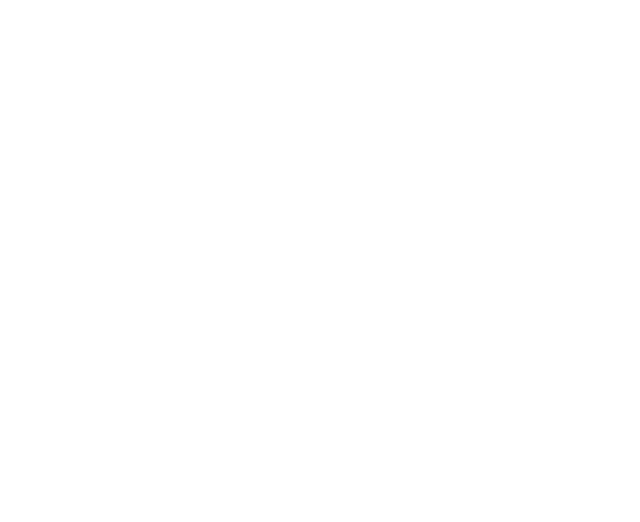
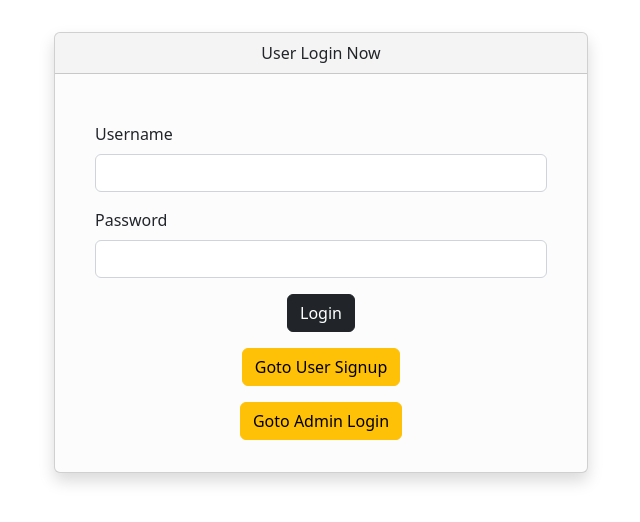
Before and after one commit to hami-r/ShoppingCartNewAngular, an Angular app: page /userlogin in a window 1280 px wide. Before the commit this address led to /. Shown: the top 522 px of the page, without its empty margins (319-959 px from the left). Built offline with nearby package versions, Linux system fonts and the light colour scheme.

Commit message:
user login page with routing

```diff
--- /dev/null
+++ b/src/app/user-login/user-login.component.html
@@ -0,0 +1,35 @@
+<div class="container">
+    <div class="row">
+        <div class="col col-12 col-sm-12 col-md-12 col-lg-12 col-xl-12 col-xxl-12">
+            <div class="row g-3 m-3">
+                <div class="col col-12 col-sm-12 col-md-12 col-lg-12 col-xl-12 col-xxl-12">
+                    <div class="card m-auto shadow" style="width: 50%; background-color: #fdfcfc ;">
+                        <div class="card-header bold text-center">User Login Now</div>
+                        <div class="card-body">
+                            <div class="row g-3 m-3">
+                                <div class="col col-12 col-sm-12 col-md-12 col-lg-12 col-xl-12 col-xxl-12">
+                                    <label for="" class="form-label">Username</label>
+                                    <input name="username" [(ngModel)]="username" type="text" class="form-control">
+                                </div>
+                                <div class="col col-12 col-sm-12 col-md-12 col-lg-12 col-xl-12 col-xxl-12">
+                                    <label for="" class="form-label">Password</label>
+                                    <input name="password" [(ngModel)]="password" type="password" name="" id="" class="form-control">
+                                </div>
+                                <div class="col col-12 col-sm-12 col-md-12 col-lg-12 col-xl-12 col-xxl-12 text-center">
+                                    <button (click)="readValues()" class="btn btn-dark">Login</button>
+                                </div>
+                                <div class="col col-12 col-sm-12 col-md-12 col-lg-12 col-xl-12 col-xxl-12 text-center">
+                                    <a routerLink="/signup" class="btn btn-warning text-decoration-none">Goto User Signup</a>
+                                </div>
+                                <div class="col col-12 col-sm-12 col-md-12 col-lg-12 col-xl-12 col-xxl-12 text-center">
+                                    <a routerLink="/" class="btn btn-warning text-decoration-none">Goto Admin Login</a>
+                                </div>
+                            </div>
+                        </div>
+                      </div>
+                </div>
+            </div>
+        </div>
+
+    </div>
+</div>
--- /dev/null
+++ b/src/app/user-login/user-login.component.ts
@@ -0,0 +1,29 @@
+import { Component } from '@angular/core';
+import { Router } from '@angular/router';
+
+@Component({
+  selector: 'app-user-login',
+  templateUrl: './user-login.component.html',
+  styleUrls: ['./user-login.component.css']
+})
+export class UserLoginComponent {
+  constructor(private route:Router) {}
+
+  username = ""
+  password = ""
+
+  readValues = () => {
+    let data = {
+      "username": this.username,
+      "password": this.password
+    }
+    console.log(data);
+
+    // if(this.username=="user" && this.password=="123"){
+    //   this.route.navigate(['/view'])
+    // } else {
+    //   alert("Invalid user")
+    // }
+
+  }
+}
```
Also changed, not shown: src/app/app.module.ts (+7 -1 lines), src/app/user-login/user-login.component.css (added).
